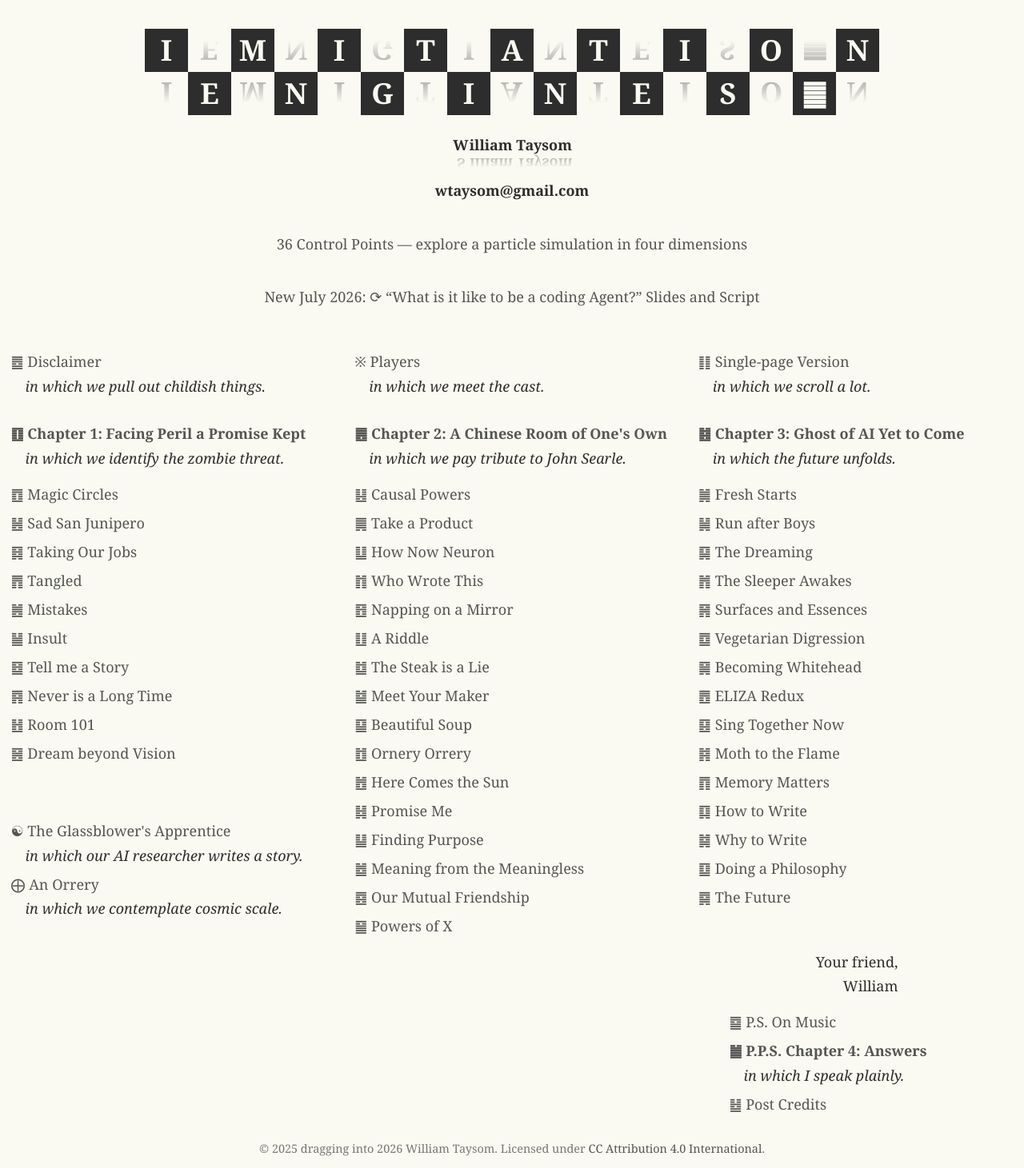
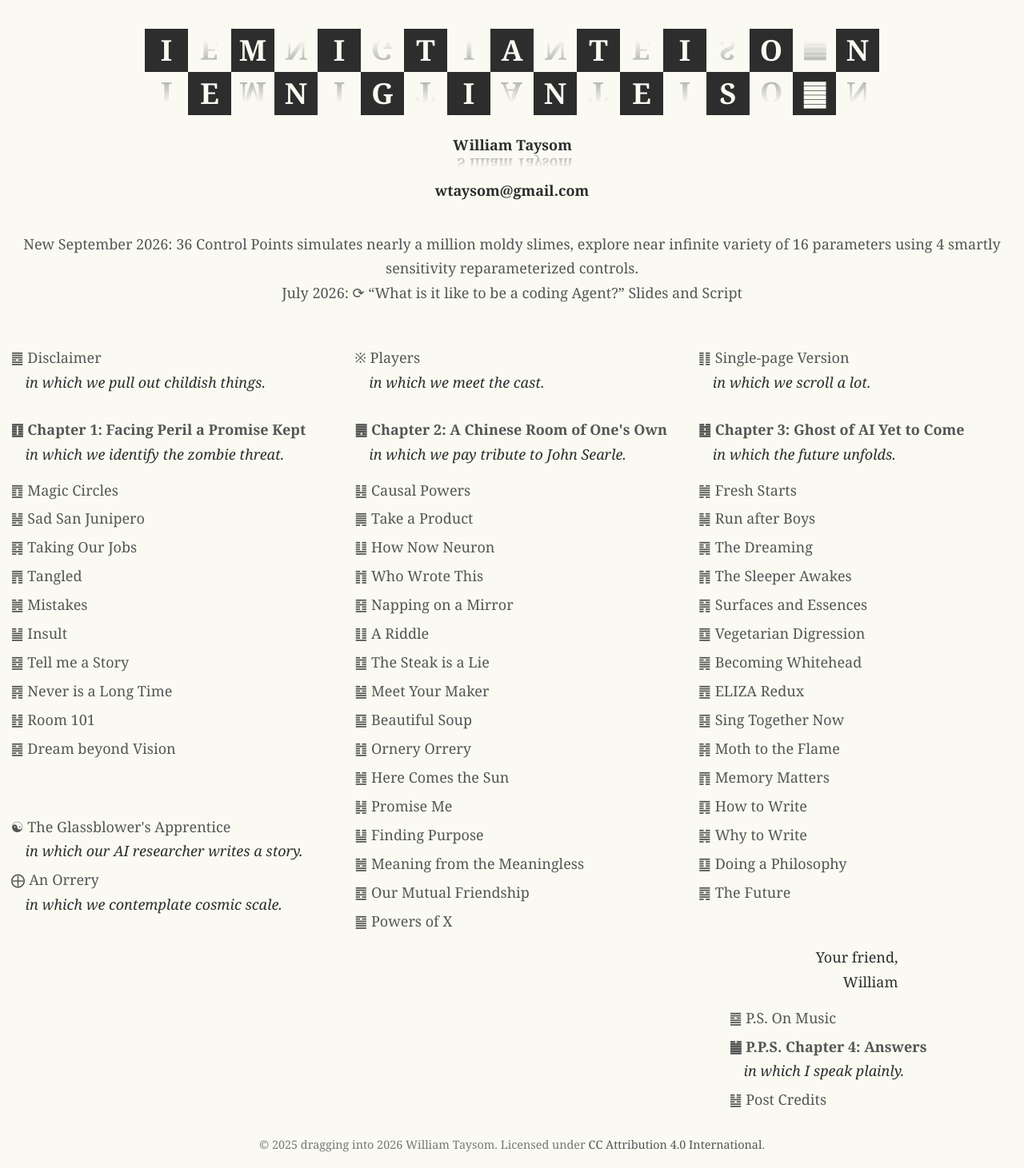
Before and after one commit to wtaysom/imitation-engines, a Jekyll site: the page built from index.md, in a window 1280 px wide. Shown: the whole page at 80% size. Built offline with Jekyll 4.4.1, drawn with Linux system fonts in a browser that asks for light colours.

Commit message:
Update and combine homepage announcements

```diff
--- a/index.md
+++ b/index.md
@@ -12,9 +12,8 @@ layout: home
 <span class="title-email">wtaysom@gmail.com</span></p>
 </div>
 
-<p class="whats-new"><a href="https://wtaysom.github.io/36-control-points/">36 Control Points — explore a particle simulation in four dimensions</a></p>
-
-<p class="whats-new"><a href="{{ 'like-coding/' | relative_url }}">New July 2026: ⟳ “What is it like to be a coding Agent?” Slides and Script</a></p>
+<p class="whats-new"><a href="https://wtaysom.github.io/36-control-points/">New September 2026: 36 Control Points simulates nearly a million moldy slimes, explore near infinite variety of 16 parameters using 4 smartly sensitivity reparameterized controls.</a><br>
+<a href="{{ 'like-coding/' | relative_url }}">July 2026: ⟳ “What is it like to be a coding Agent?” Slides and Script</a></p>
 
 <div class="toc-columns">
 
```
